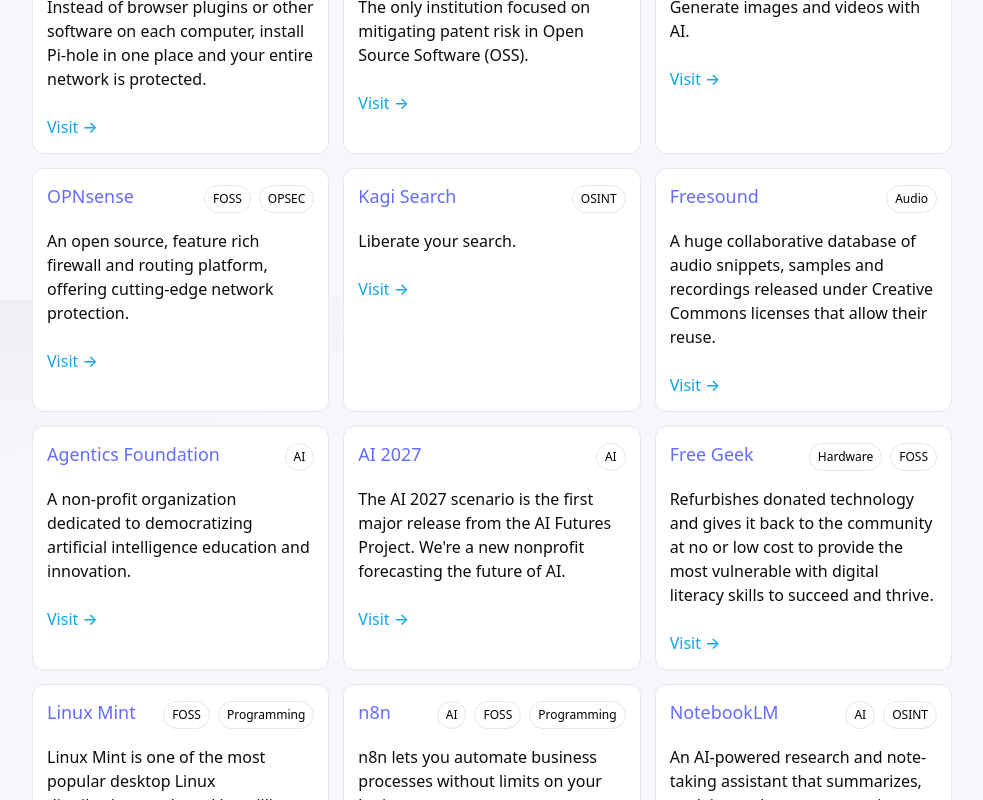
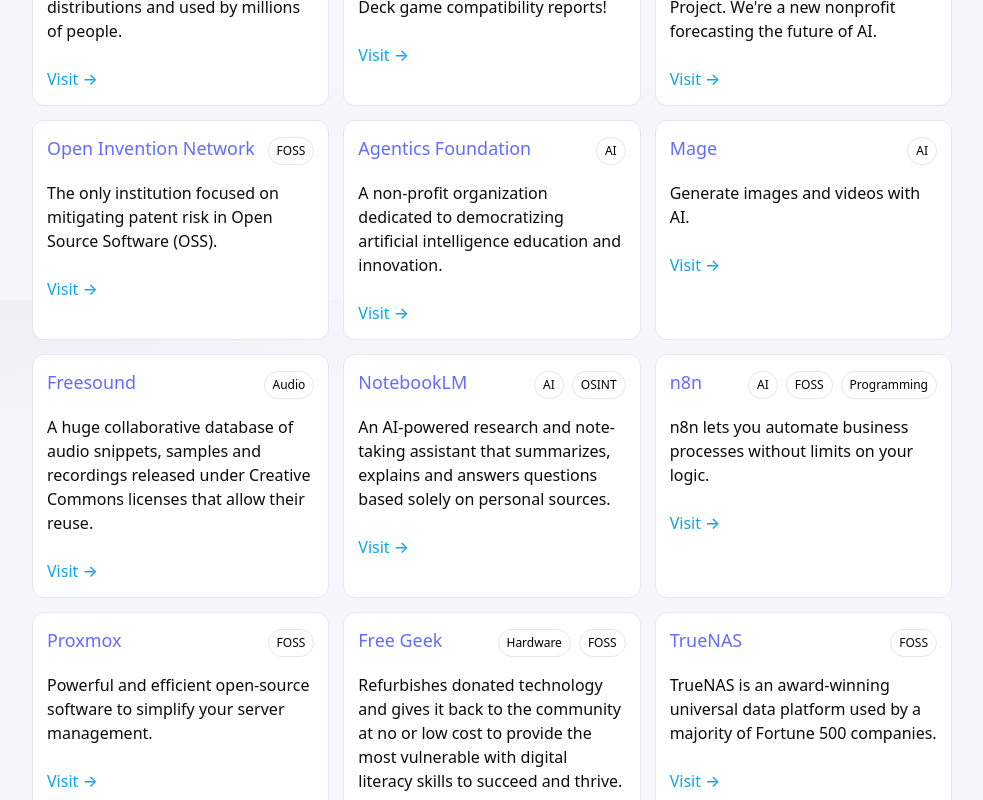
Before and after one commit to devbret/tech-knowledge-hub, a React (Vite) app: page / in a window 1280 px wide. Shown: the part 1300-2100 px from the top of the page, without its empty margins (148-1131 px from the left). Built offline with nearby package versions, Linux system fonts and the light colour scheme.

Commit message:
Add "Proxmox" to glossary list.

```diff
--- a/src/data/data.ts
+++ b/src/data/data.ts
@@ -210,4 +210,11 @@ export const links: LinkEntry[] = [
       "This book explains how to build the successor to the nation state, a concept we call the network state.",
     category: ["AI"],
   },
+  {
+    title: "Proxmox",
+    url: "https://www.proxmox.com/",
+    description:
+      "Powerful and efficient open-source software to simplify your server management.",
+    category: ["FOSS"],
+  },
 ];
```
